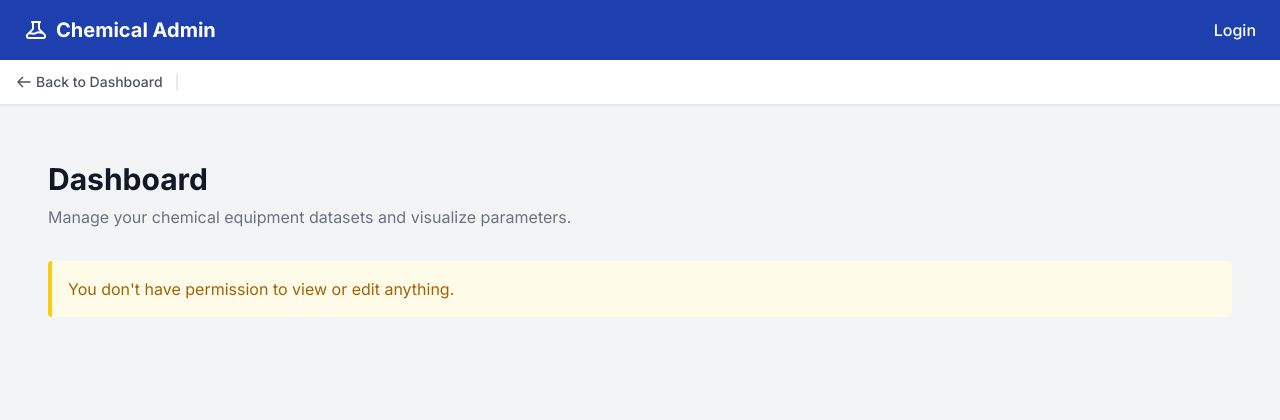
After one commit to RAAPPO/chemical-equipment-parameter-visualizer, a Django app: template backend/templates/admin/index.html in a window 1280 px wide. The commit adds this page. Shown: the top 420 px of the page. Run offline with Django 5.2, Linux system fonts and the light colour scheme; the template is opened without the code that fills it, so the values that code supplies are empty; some libraries are stand-ins or nearby versions.

Commit message:
Revert "current"
This reverts commit ca12091e0dca79113b06678b038ddef79926a839.

```diff
--- a/backend/templates/admin/base.html
+++ b/backend/templates/admin/base.html
@@ -1,6 +1,6 @@
 {% load static %}
 <!DOCTYPE html>
-<html lang="en">
+<html lang="{{ LANGUAGE_CODE|default:" en-us" }}" {% if LANGUAGE_BIDI %}dir="rtl" {% endif %}>
 
 <head>
     <title>{% block title %}{% endblock %}</title>
@@ -8,87 +8,58 @@
     {% block extrahead %}{% endblock %}
 </head>
 
-<body class="bg-gray-100 text-gray-800 antialiased min-h-screen flex flex-col">
+<body class="bg-gray-100 text-gray-800 antialiased" data-admin-utc-offset="{% now " Z" %}">
 
-    <header class="bg-primary text-white shadow-md sticky top-0 z-50">
-        <div class="max-w-7xl mx-auto px-4 sm:px-6 lg:px-8 h-16 flex items-center justify-between">
+    <header class="bg-primary text-white py-4 px-6 shadow-md">
+        <div class="max-w-7xl mx-auto flex justify-between items-center">
+            <a href="{% url 'admin:index' %}"
+                class="text-xl font-bold text-white hover:text-gray-200 transition flex items-center gap-2">
+                <svg class="w-6 h-6" fill="none" stroke="currentColor" viewBox="0 0 24 24">
+                    <path stroke-linecap="round" stroke-linejoin="round" stroke-width="2"
+                        d="M19.428 15.428a2 2 0 00-1.022-.547l-2.387-.477a6 6 0 00-3.86.517l-.318.158a6 6 0 01-3.86.517L6.05 15.21a2 2 0 00-1.806.547M8 4h8l-1 1v5.172a2 2 0 00.586 1.414l5 5c1.26 1.26.367 3.414-1.415 3.414H4.828c-1.782 0-2.674-2.154-1.414-3.414l5-5A2 2 0 009 10.172V5L8 4z">
+                    </path>
+                </svg>
+                Chemical Admin
+            </a>
 
-            <div class="flex items-center gap-8">
-                <a href="{% url 'admin:index' %}"
-                    class="text-xl font-bold tracking-tight text-white flex items-center gap-2">
-                    Chemical Admin
-                </a>
-
-                <nav class="hidden md:flex items-center space-x-1">
-                    <a href="{% url 'admin:index' %}"
-                        class="px-3 py-2 rounded-md text-sm font-medium hover:bg-blue-800 transition text-white">
-                        Dashboard
-                    </a>
-                    <a href="/admin/api/dataset/"
-                        class="px-3 py-2 rounded-md text-sm font-medium hover:bg-blue-800 transition text-blue-100 hover:text-white">
-                        Datasets
-                    </a>
-                    <a href="/admin/api/equipment/"
-                        class="px-3 py-2 rounded-md text-sm font-medium hover:bg-blue-800 transition text-blue-100 hover:text-white">
-                        Equipment
-                    </a>
-                    <a href="/admin/auth/user/"
-                        class="px-3 py-2 rounded-md text-sm font-medium hover:bg-blue-800 transition text-blue-100 hover:text-white">
-                        Users
-                    </a>
-                </nav>
-            </div>
-
-            <div class="flex items-center gap-4">
+            <div class="flex items-center gap-6">
                 {% if user.is_active and user.is_staff %}
-                <span class="text-sm font-medium hidden sm:block text-blue-100">
-                    Welcome, <strong class="text-white">{{ user.username }}</strong>
-                </span>
-
-                <div class="h-6 w-px bg-blue-800 mx-2"></div>
-
+                <span class="text-sm font-medium">Hello, {{ user.username }}</span>
                 <a href="{% url 'admin:logout' %}"
-                    class="bg-red-600 px-4 py-2 rounded-lg hover:bg-red-700 transition font-semibold text-sm text-white shadow-sm">
+                    class="bg-red-600/90 hover:bg-red-600 px-4 py-2 rounded-lg text-sm font-bold text-white transition shadow-sm">
                     Logout
                 </a>
                 {% else %}
-                <a href="{% url 'admin:login' %}" class="text-white font-medium hover:text-blue-200">Login</a>
+                <a href="{% url 'admin:login' %}" class="text-white font-medium">Login</a>
                 {% endif %}
             </div>
         </div>
     </header>
 
     {% if not is_popup %}
-    <div class="bg-white border-b border-gray-200 shadow-sm">
-        <div class="max-w-7xl mx-auto px-4 py-3 text-sm text-gray-500 flex items-center gap-2">
-            <a href="{% url 'admin:index' %}" class="hover:text-primary transition flex items-center gap-1">
+    <div class="bg-white border-b border-gray-200 shadow-sm mb-6">
+        <div class="max-w-7xl mx-auto px-4 py-3 flex items-center text-sm text-gray-600">
+            <a href="{% url 'admin:index' %}" class="hover:text-primary font-medium flex items-center gap-1">
                 <svg class="w-4 h-4" fill="none" stroke="currentColor" viewBox="0 0 24 24">
                     <path stroke-linecap="round" stroke-linejoin="round" stroke-width="2"
-                        d="M3 12l2-2m0 0l7-7 7 7M5 10v10a1 1 0 001 1h3m10-11l2 2m-2-2v10a1 1 0 01-1 1h-3m-6 0a1 1 0 001-1v-4a1 1 0 011-1h2a1 1 0 011 1v4a1 1 0 001 1m-6 0h6">
-                    </path>
+                        d="M10 19l-7-7m0 0l7-7m-7 7h18"></path>
                 </svg>
-                Home
+                Back to Dashboard
             </a>
-            {% block breadcrumbs %}{% endblock %}
+            <span class="mx-3 text-gray-300">|</span>
+            {% block breadcrumbs %}
+            {% endblock %}
         </div>
     </div>
     {% endif %}
 
-    <main class="flex-grow container mx-auto px-4 py-8 max-w-7xl">
-
+    <div class="container mx-auto px-4 pb-12" id="main">
         {% block messages %}
         {% if messages %}
-        <div class="mb-6 space-y-2">
+        <div class="max-w-7xl mx-auto mb-6">
             {% for message in messages %}
-            <div class="p-4 rounded-lg text-white font-medium shadow-sm flex items-center gap-3
-                    {% if message.tags == 'success' %}bg-green-600
-                    {% elif message.tags == 'error' %}bg-red-600
-                    {% else %}bg-blue-600{% endif %}">
-                <span>
-                    {% if message.tags == 'success' %}✓
-                    {% elif message.tags == 'error' %}⚠
-                    {% else %}ℹ{% endif %}
-                </span>
+            <div
+                class="p-4 mb-2 rounded-lg text-white font-medium shadow-sm {% if message.tags == 'success' %}bg-green-600{% elif message.tags == 'error' %}bg-red-600{% else %}bg-blue-600{% endif %}">
                 {{ message|capfirst }}
             </div>
             {% endfor %}
@@ -98,7 +69,6 @@
 
         <div id="content" class="{% block coltype %}colM{% endblock %}">
             {% block pretitle %}{% endblock %}
-
             {% block content_title %}
             {% if title %}
             <h1 class="text-3xl font-bold text-gray-900 mb-6">{{ title }}</h1>
@@ -111,16 +81,11 @@
             {% endblock %}
 
             {% block sidebar %}{% endblock %}
+            <br class="clear">
         </div>
-    </main>
+    </div>
 
-    <footer class="bg-white border-t border-gray-200 mt-auto py-6">
-        <div class="max-w-7xl mx-auto px-4 text-center text-sm text-gray-500">
-            &copy; {% now "Y" %} Chemical Equipment Visualizer. Admin Portal.
-        </div>
-    </footer>
-
-    {% block footer %}{% endblock %}
+    {% block footer %}<div id="footer"></div>{% endblock %}
 
 </body>
 
--- a/backend/templates/admin/base_site.html
+++ b/backend/templates/admin/base_site.html
@@ -1,6 +1,6 @@
 {% extends "admin/base.html" %}
 
-{% block title %}Chemical Admin{% endblock %}
+{% block title %}Chemical Equipment Admin{% endblock %}
 
 {% block extrahead %}
 <link rel="preconnect" href="https://fonts.googleapis.com">
@@ -18,11 +18,12 @@
                     sans: ['Inter', 'sans-serif'],
                 },
                 colors: {
-                    primary: '#1E40AF', // Your exact blue
+                    // EXACT colors from your frontend-web tailwind.config.js
+                    primary: '#1E40AF',
                     darkbg: '#0F172A',
                     darkcard: '#1E293B',
-                    danger: '#DC2626',
-                    success: '#16A34A',
+                    // Default Django admin override colors
+                    'django-bg': '#f3f4f6',
                 }
             }
         }
@@ -30,22 +31,44 @@
 </script>
 
 <style>
+    /* Apply Inter font globally */
     body {
         font-family: 'Inter', sans-serif;
         background-color: #f3f4f6;
+        /* Match frontend body color */
     }
 
-    /* Hide Default Django Header completely */
+    /* Hide standard Django header branding to replace with ours */
     #header {
-        display: none !important;
+        display: none;
     }
 
-    /* Fix Django's hidden fields */
-    .hidden {
-        display: none;
+    /* Clean up the breadcrumbs to look like a modern nav path */
+    div.breadcrumbs {
+        background: transparent;
+        color: #6b7280;
+        padding: 1rem 2rem;
+        font-size: 0.875rem;
+        border: none;
+    }
+
+    div.breadcrumbs a {
+        color: #1E40AF;
+        /* Primary Color */
+        font-weight: 500;
+        text-decoration: none;
+    }
+
+    /* Main container spacing */
+    #content {
+        padding: 2rem;
+        max-width: 1280px;
+        margin: 0 auto;
     }
 </style>
 {% endblock %}
 
-{% block branding %}{% endblock %}
+{% block branding %}
+{% endblock %}
+
 {% block nav-global %}{% endblock %}
--- /dev/null
+++ b/backend/templates/admin/index.html
@@ -0,0 +1,73 @@
+{% extends "admin/base_site.html" %}
+{% load i18n static %}
+
+{% block content %}
+<div class="max-w-7xl mx-auto">
+    <div class="mb-8">
+        <h1 class="text-3xl font-bold text-gray-900">Dashboard</h1>
+        <p class="text-gray-500 mt-2">Manage your chemical equipment datasets and visualize parameters.</p>
+    </div>
+
+    {% if app_list %}
+    {% for app in app_list %}
+    <div class="mb-10">
+        <div class="grid grid-cols-1 md:grid-cols-2 lg:grid-cols-3 gap-6">
+            {% for model in app.models %}
+            <div
+                class="bg-white rounded-lg shadow-md hover:shadow-lg transition-shadow duration-200 border border-gray-100 overflow-hidden flex flex-col h-full">
+
+                <div class="p-6 flex-grow">
+                    <div class="flex justify-between items-start mb-4">
+                        <h3 class="text-xl font-bold text-gray-900">
+                            <a href="{{ model.admin_url }}" class="hover:text-primary transition-colors">
+                                {{ model.name }}
+                            </a>
+                        </h3>
+                        <div class="p-3 rounded-lg bg-blue-50 text-2xl flex items-center justify-center w-12 h-12">
+                            {% if model.object_name == 'Dataset' %}📊
+                            {% elif model.object_name == 'Equipment' %}⚙️
+                            {% elif model.object_name == 'User' %}👤
+                            {% elif model.object_name == 'Group' %}👥
+                            {% else %}📁{% endif %}
+                        </div>
+                    </div>
+
+                    <p class="text-gray-600 text-sm leading-relaxed">
+                        {% if model.object_name == 'Dataset' %}
+                        Manage CSV uploads, process new equipment data, and generate PDF reports.
+                        {% elif model.object_name == 'Equipment' %}
+                        View individual equipment parameters (Flowrate, Pressure, Temperature) and edit values.
+                        {% elif model.object_name == 'User' %}
+                        Manage system access, create new administrators, and update user profiles.
+                        {% else %}
+                        Manage {{ model.name|lower }} records and configuration.
+                        {% endif %}
+                    </p>
+                </div>
+
+                <div class="bg-gray-50 px-6 py-4 border-t border-gray-100 flex gap-3 mt-auto">
+                    {% if model.add_url %}
+                    <a href="{{ model.add_url }}"
+                        class="flex-1 bg-green-100 text-green-700 hover:bg-green-200 py-2 px-4 rounded-md text-sm font-bold text-center transition-colors">
+                        + Add New
+                    </a>
+                    {% endif %}
+                    {% if model.admin_url %}
+                    <a href="{{ model.admin_url }}"
+                        class="flex-1 bg-blue-100 text-blue-700 hover:bg-blue-200 py-2 px-4 rounded-md text-sm font-bold text-center transition-colors">
+                        View All
+                    </a>
+                    {% endif %}
+                </div>
+            </div>
+            {% endfor %}
+        </div>
+    </div>
+    {% endfor %}
+    {% else %}
+    <div class="bg-yellow-50 border-l-4 border-yellow-400 p-4 rounded">
+        <p class="text-yellow-700">You don't have permission to view or edit anything.</p>
+    </div>
+    {% endif %}
+</div>
+{% endblock %}
```
Also changed, not shown: backend/templates/admin/change_form.html (added, +156 -0 lines), backend/templates/admin/change_list.html (added, +112 -0 lines), backend/templates/admin/change_list_results.html (added, +44 -0 lines), backend/templates/admin/search_form.html (added, +23 -0 lines).
